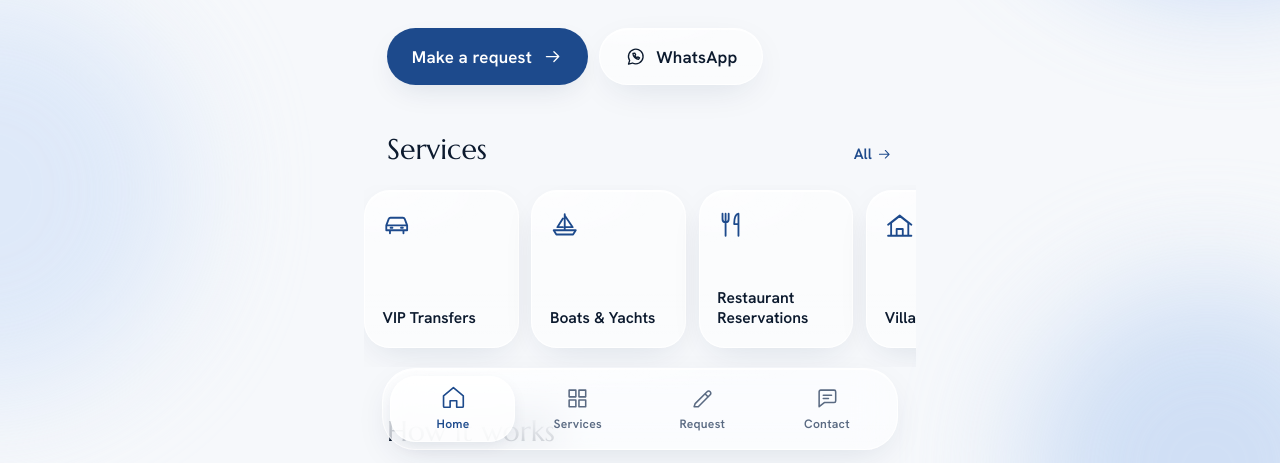
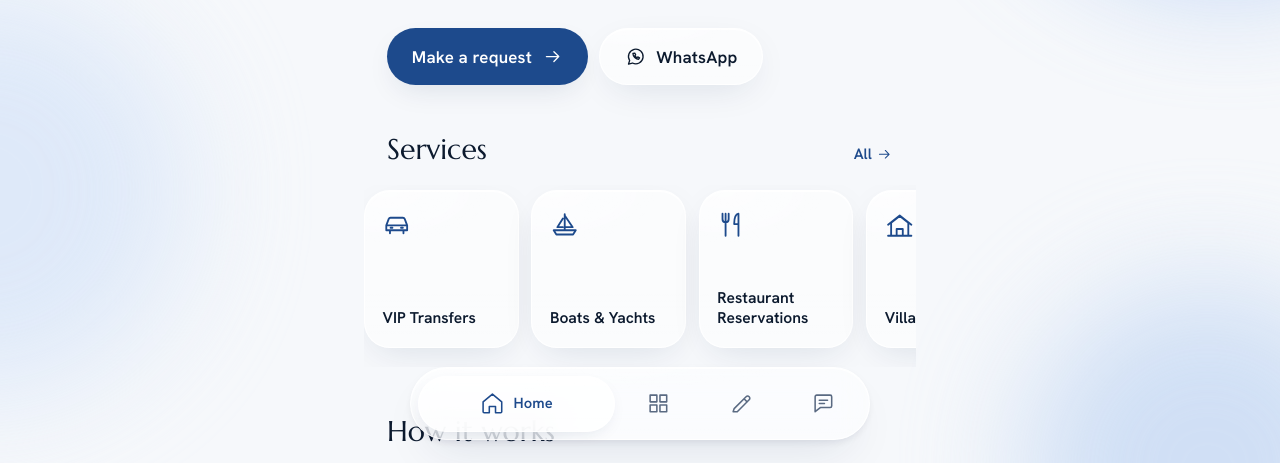
Before and after one commit to Cyber-Saint-G/AthenianKey, a plain HTML site: page index.html in a window 1280 px wide. Shown: the part 334-797 px from the top of the page. Drawn offline with Linux system fonts and the light colour scheme; a web font is replaced by a local one.

Commit message:
Floating pill nav with expanding label on the active tab
Co-Authored-By: Claude Opus 5.5 <noreply@anthropic.com>
Claude-Session: https://claude.ai/code/session_01Cb6r89n6NMiSowsZUC7aWX

```diff
--- a/index.html
+++ b/index.html
@@ -463,31 +463,44 @@ textarea.input { height: auto; min-height: 6.5rem; padding: .85rem 1.05rem; resi
 
 /* ─── BOTTOM NAV (liquid glass) ────────────────────────────────── */
 .nav-wrap {
+  /* Αιωρείται με κενό από το κάτω άκρο της οθόνης */
   position: fixed; left: 0; right: 0; bottom: 0; z-index: 20; pointer-events: none;
-  padding-left: max(1rem, env(safe-area-inset-left, 0px));
-  padding-right: max(1rem, env(safe-area-inset-right, 0px));
-  padding-bottom: calc(.85rem + env(safe-area-inset-bottom, 0px));
+  padding-left: max(1.25rem, env(safe-area-inset-left, 0px));
+  padding-right: max(1.25rem, env(safe-area-inset-right, 0px));
+  padding-bottom: calc(1.4rem + env(safe-area-inset-bottom, 0px));
 }
 .nav {
-  pointer-events: auto; margin: 0 auto; max-width: 28rem;
-  display: grid; grid-template-columns: repeat(4, 1fr);
-  border-radius: 1.8rem; padding: .4rem;
-}
-.nav .pill {
-  position: absolute; top: .4rem; bottom: .4rem; left: 0; width: 0; border-radius: 1.4rem;
-  background: var(--glass-strong); border: 1px solid var(--glass-edge);
-  box-shadow: inset 0 1px 0 var(--shine), 0 .3rem 1rem -0.3rem var(--glass-shadow);
-  transition: transform .5s cubic-bezier(.3,1.3,.5,1), width .5s cubic-bezier(.3,1.3,.5,1);
-  z-index: 0;
+  pointer-events: auto; margin: 0 auto; max-width: 25rem;
+  display: flex; gap: .3rem; padding: .4rem;
+  border-radius: 999px;                                   /* soft shape */
+  -webkit-backdrop-filter: blur(20px) saturate(170%);
+          backdrop-filter: blur(20px) saturate(170%);
+  box-shadow:
+    inset 0 1px 0 var(--shine),
+    0 1.2rem 2.6rem -1rem var(--glass-shadow),
+    0 .2rem .6rem -0.2rem var(--glass-shadow);
 }
 .nav a {
-  position: relative; z-index: 1; display: grid; justify-items: center; gap: .2rem;
-  padding: .55rem 0 .45rem; color: var(--muted); font-size: .66rem; font-weight: 600; letter-spacing: .02em;
-  transition: color .3s; -webkit-tap-highlight-color: transparent;
+  flex: 1 1 0; min-width: 0; height: 3.05rem; border-radius: 999px;
+  display: flex; align-items: center; justify-content: center; gap: 0;
+  color: var(--muted); font-size: .8rem; font-weight: 600; letter-spacing: .01em;
+  border: 1px solid transparent;
+  transition: flex-grow .55s cubic-bezier(.3,1.2,.4,1), gap .55s cubic-bezier(.3,1.2,.4,1),
+              background-color .4s ease, border-color .4s ease, color .3s ease, box-shadow .4s ease;
+  -webkit-tap-highlight-color: transparent;
 }
-.nav a svg { width: 1.35rem; height: 1.35rem; transition: transform .35s cubic-bezier(.3,1.3,.5,1); }
-.nav a[aria-current="page"] { color: var(--accent); }
-.nav a[aria-current="page"] svg { transform: translateY(-1px) scale(1.06); }
+.nav a svg { flex: none; width: 1.35rem; height: 1.35rem; transition: transform .4s cubic-bezier(.3,1.3,.5,1); }
+.nav a span {                     /* η ετικέτα εμφανίζεται μόνο στην ενεργή επιλογή */
+  max-width: 0; opacity: 0; overflow: hidden; white-space: nowrap;
+  transition: max-width .55s cubic-bezier(.3,1.2,.4,1), opacity .3s ease;
+}
+.nav a:active svg { transform: scale(.88); }
+.nav a[aria-current="page"] {
+  flex-grow: 2.6; gap: .45rem; color: var(--accent);
+  background-color: var(--glass-strong); border-color: var(--glass-edge);
+  box-shadow: inset 0 1px 0 var(--shine), 0 .3rem 1rem -0.4rem var(--glass-shadow);
+}
+.nav a[aria-current="page"] span { max-width: 8rem; opacity: 1; transition-delay: 0s, .12s; }
 
 /* ─── SHEET (popup) ────────────────────────────────────────────── */
 .scrim {
@@ -662,7 +675,6 @@ textarea.input { height: auto; min-height: 6.5rem; padding: .85rem 1.05rem; resi
 <!-- Bottom navigation -->
 <div class="nav-wrap">
   <nav class="nav glass" id="nav" aria-label="Menu">
-    <span class="pill" id="pill" aria-hidden="true"></span>
     <a href="#home"><svg data-icon="home"></svg><span data-t="navHome"></span></a>
     <a href="#services"><svg data-icon="grid"></svg><span data-t="navServices"></span></a>
     <a href="#request"><svg data-icon="pen"></svg><span data-t="navRequest"></span></a>
@@ -769,7 +781,6 @@ textarea.input { height: auto; min-height: 6.5rem; padding: .85rem 1.05rem; resi
 
     fillIcons();
     updateSendLinks();
-    placePill();
   }
 
   /* ── Routing (#home, #services, #request, #contact) ─────── */
@@ -780,14 +791,7 @@ textarea.input { height: auto; min-height: 6.5rem; padding: .85rem 1.05rem; resi
     document.querySelectorAll("#nav a").forEach(a => {
       if (a.getAttribute("href") === "#" + v) a.setAttribute("aria-current", "page"); else a.removeAttribute("aria-current");
     });
-    placePill();
     window.scrollTo(0, 0);
-  }
-  function placePill() {
-    const a = $('#nav a[aria-current="page"]'); const pill = $("#pill");
-    if (!a) return;
-    pill.style.width = a.offsetWidth + "px";
-    pill.style.transform = `translateX(${a.offsetLeft}px)`;
   }
 
   /* ── Popup sheet ────────────────────────────────────────── */
@@ -928,8 +932,6 @@ textarea.input { height: auto; min-height: 6.5rem; padding: .85rem 1.05rem; resi
   $("#fDate").min = new Date().toISOString().slice(0, 10);
 
   window.addEventListener("hashchange", () => { closeSheet(); route(); });
-  window.addEventListener("resize", placePill);
-  document.fonts?.ready.then(placePill);
 
   render();
   route();
```
